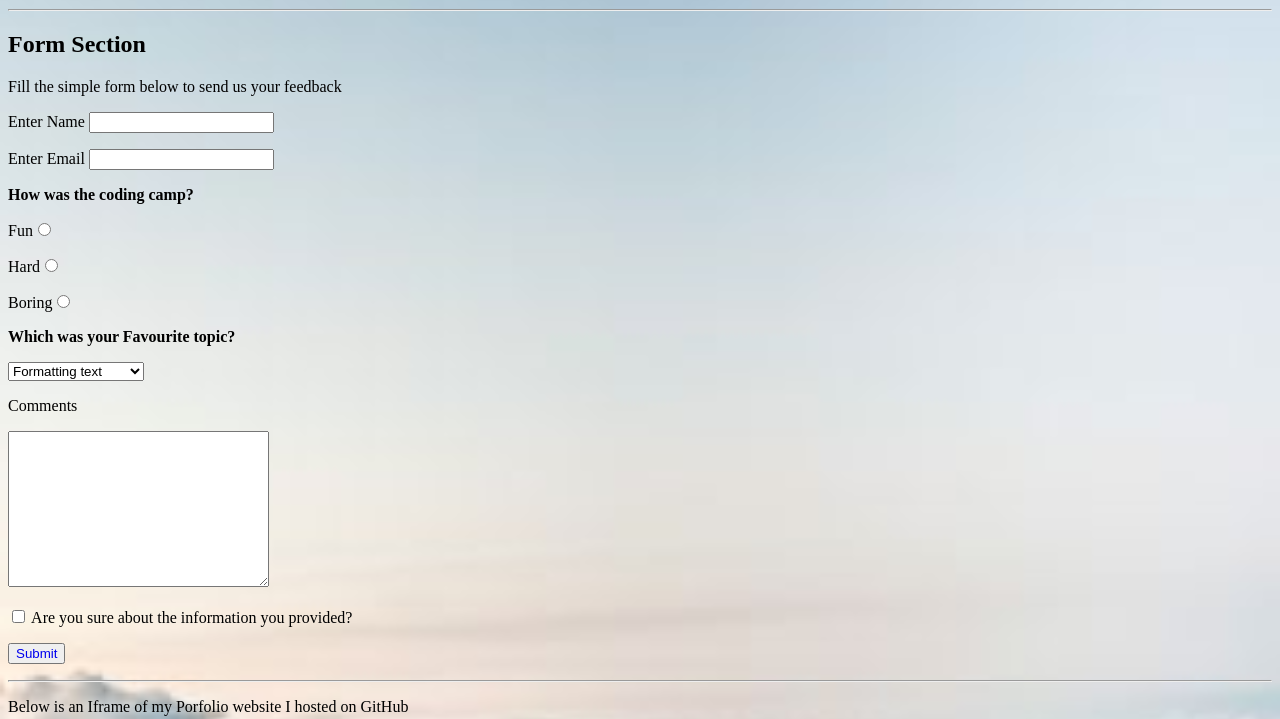
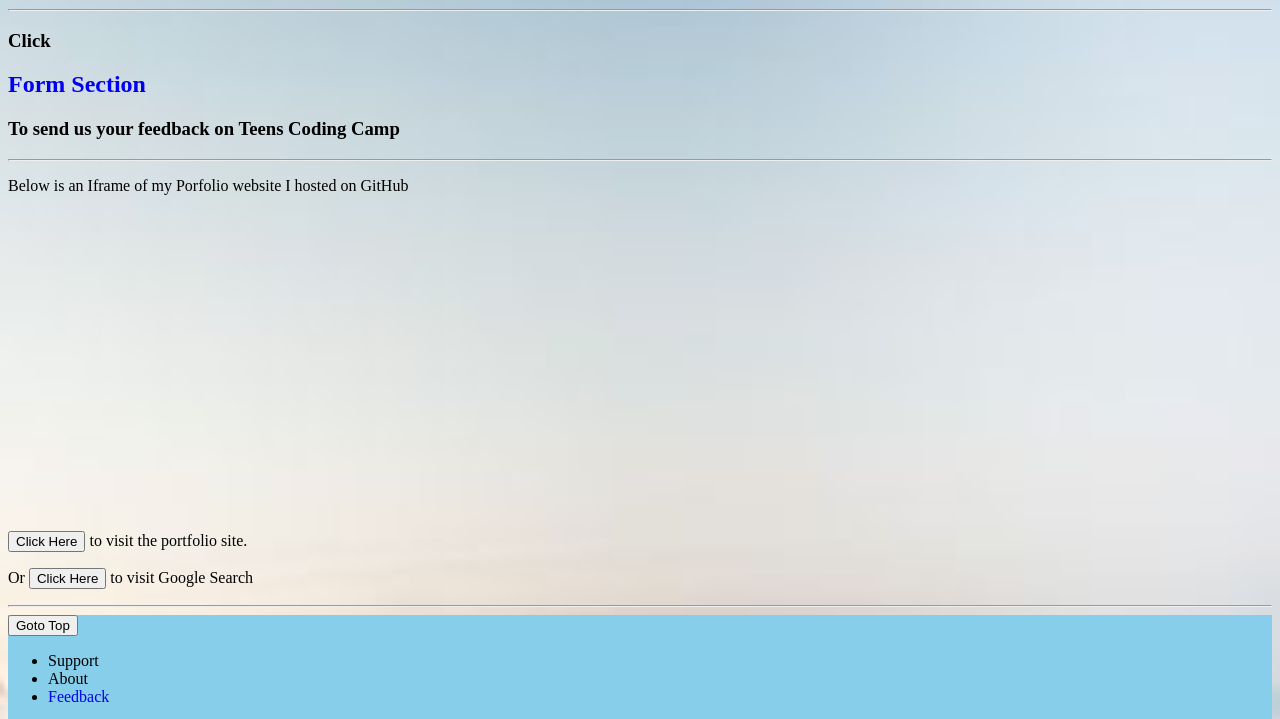
Before and after one commit to Gabriel-Yashim/Gabriel-Yashim.github.io, a plain HTML site: page test.html in a window 1280 px wide. Shown: the part 1492-2211 px from the top of the page. Drawn offline with Linux system fonts and the light colour scheme.

Commit message:
added a form page for the summe coding camp

```diff
--- a/test.html
+++ b/test.html
@@ -14,6 +14,10 @@
         a {
             text-decoration: none;
         }
+
+        footer {
+            background-color: skyblue;
+        }
     </style>
 </head>
 
@@ -22,7 +26,7 @@
         <header>
             <h1 id="top">Welcome To My Demo Webpage!</h1>
         </header>
-        <a href="#top"><button>Goto Top</button></a>
+        <a href="#down"><button>Goto Bottom</button></a>
     </section>
     <section>
         <h2>A Quick Intro</h2>
@@ -48,7 +52,7 @@
         <h4>Other topics taught include:</h4>
         <ol>
             <p>Some specific <b>HTML</b> tags</p>
-            <li>HEader Tag</li>
+            <li>Header Tag</li>
             <li>Paragraph Tag</li>
             <li>Formatting Text</li>
             <li>Ordered and Unordered lists</li>
@@ -65,47 +69,30 @@
         <img src="https://gabriel-yashim.github.io/img/IMG_7264.JPG.jpg" alt="sample" height="400px" width="300px">
         <hr>
 
-        <h2>Form Section</h2>
-        <form action="">
-            <p>Fill the simple form below to send us your feedback</p>
-            <p><label for="text">Enter Name</label>
-                <input type="text">
-            </p>
+        <p>
+        <h3>Click </h3> <a href="form.html">
+            <h2>Form Section</h2>
+        </a>
+        <h3> To send us your feedback on Teens Coding Camp</h3>
+        </p>
 
-            <p><label for="text">Enter Email</label>
-                <input type="email">
-            </p>
-            <p><label for="text"><b>How was the coding camp?</b></label></p>
-            <p>Fun<input type="radio" name="same"></p>
-            <p>Hard<input type="radio" name="same"></p>
-            <p>Boring<input type="radio" name="same"></p>
-
-            <p><b>Which was your Favourite topic?</b></p>
-            <select name="likes" id="">
-                <option value="">Formatting text</option>
-                <option value="">Costomizing image</option>
-                <option value="">Hot-linking</option>
-                <option value="">Linking webpages</option>
-                <option value="">Iframes</option>
-            </select>
-
-            <p><label>Comments </label></p>
-            <p><textarea name="comments" id="" cols="30" rows="10"></textarea>
-            </p>
-
-            <input type="checkbox"> Are you sure about the information you provided?
-
-            <p><button><a href="https://gabriel-yashim.github.io/About.html">Submit</a></button></p>
-        </form>
         <hr>
         <p>Below is an Iframe of my Porfolio website I hosted on GitHub</p>
         <iframe src="https://gabriel-yashim.github.io/index.html" frameborder="0" height="300px" width="600px"></iframe>
+        <p><a href="https://gabriel-yashim.github.io/index.html"><button>Click Here</button></a> to visit the portfolio
+            site.</p>
+        <p>Or <a href="https://www.google.com"><button>Click Here</button></a> to visit Google Search</p>
         <hr>
-        <a href="#top"><button>Goto Top</button></a>
+
     </section>
     <section>
         <footer>
-
+            <a href="#top"><button>Goto Top</button></a>
+            <ul>
+                <li>Support</li>
+                <li>About</li>
+                <li><a href="form.html">Feedback</a></li>
+            </ul>
             <marquee id="down" direction="">&COPY;Teens_Coding_Camp2021</marquee>
         </footer>
     </section>
```
Also changed, not shown: form.html (added, +55 -0 lines), img/iphone_3-wallpaper-1920x1080.jpg (added), 2 other files.
